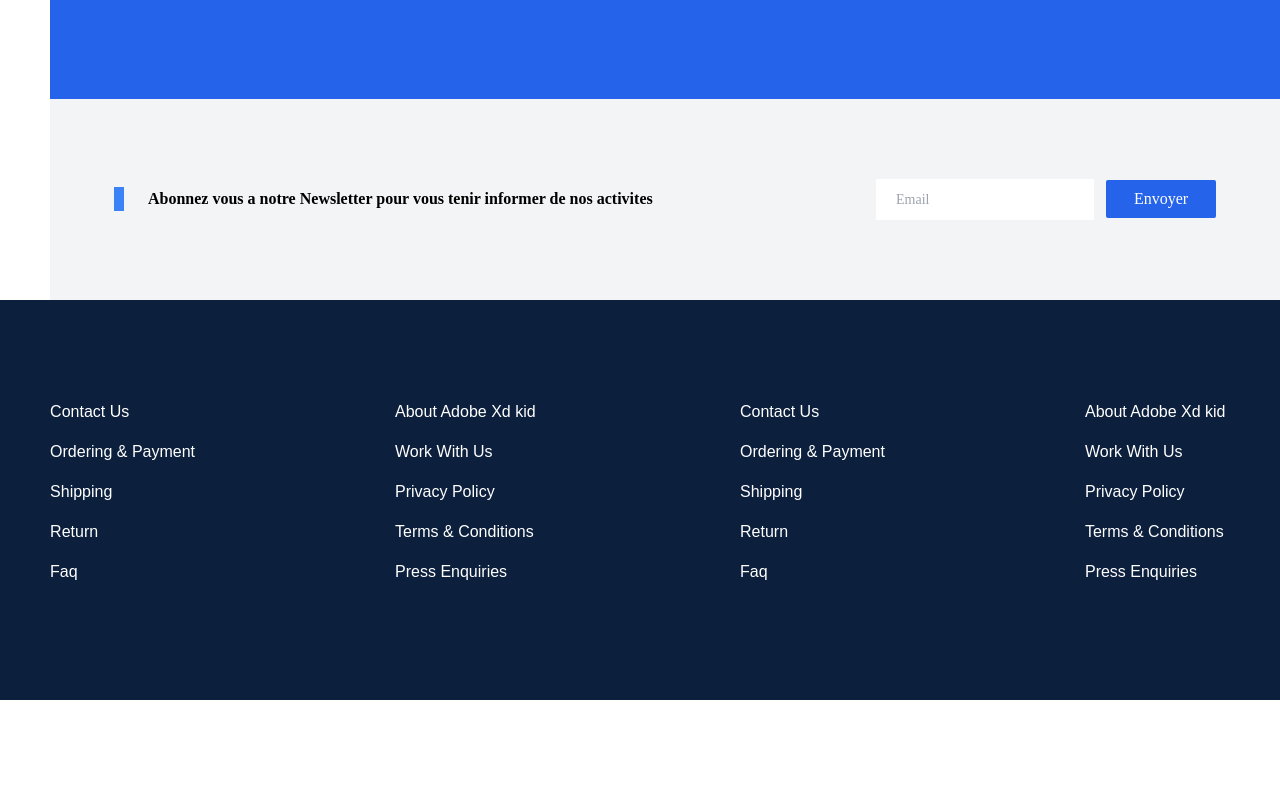
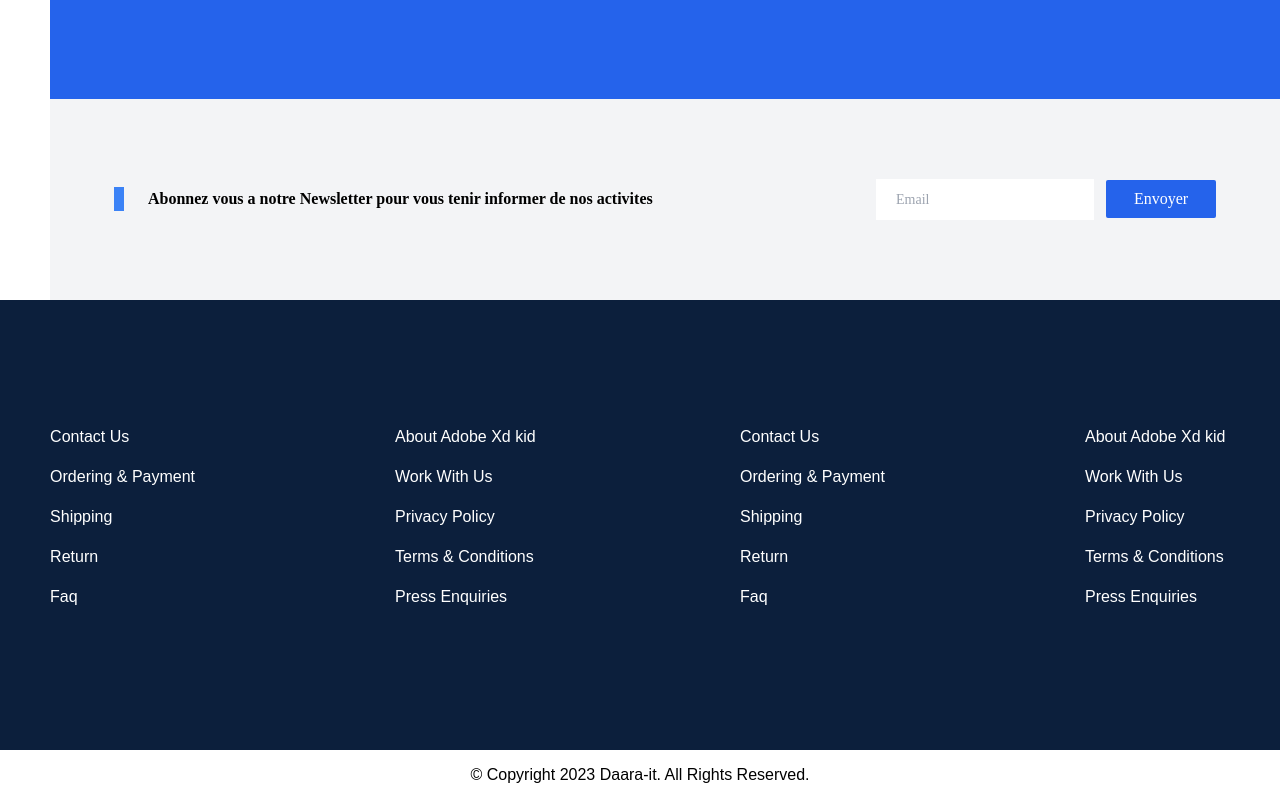
Before and after one commit to Takha65/DaaraIT-site-officiel, a React (Create React App) app: page / in a window 1280 px wide. Shown: the part 4057-4857 px from the top of the page. Before the commit the page ends 4757 px from the top, so only its background shows below. Built offline with nearby package versions, Linux system fonts and the light colour scheme.

Commit message:
add copyright footer

```diff
--- a/src/components/modules/footer.jsx
+++ b/src/components/modules/footer.jsx
@@ -3,8 +3,8 @@ import { Link } from 'react-router-dom';
 
 const Footer = () => {
   return (
-    <footer class="bg-[#0C1F3C] w-full md:h-[400px] h-[500px] flex items-center ">
-      <div class="mx-auto container-xl flex justify-center items-center">
+    <footer class="w-full md:h-[500px] h-[650px]">
+      <div class="bg-[#0C1F3C] mx-auto w-full md:h-[450px] h-[600px] flex justify-center items-center">
         <div class="grid grid-cols-2 md:gap-[200px] gap-6   lg:py-8 md:grid-cols-4">
           <div>
             <ul class="text-white font-medium">
@@ -124,6 +124,11 @@ const Footer = () => {
           </div>
         </div>
       </div>
+      <div class="bg-white mx-auto w-full h-[50px]  flex justify-center items-center">
+        <span class="text-md  text-[#000000] dark:text-gray-300 sm:text-center">
+          © Copyright 2023 <Link to="#">Daara-it</Link>. All Rights Reserved.
+        </span>
+      </div>
     </footer>
   );
 };
--- a/src/components/modules/menu.css
+++ b/src/components/modules/menu.css
@@ -2,7 +2,8 @@ nav {
   text-align: center;
 }
 a,
-a > span {
+a > span,
+footer > div > span {
   font-family: sans-serif;
   font-size: 16px;
   font-weight: 500;
```
